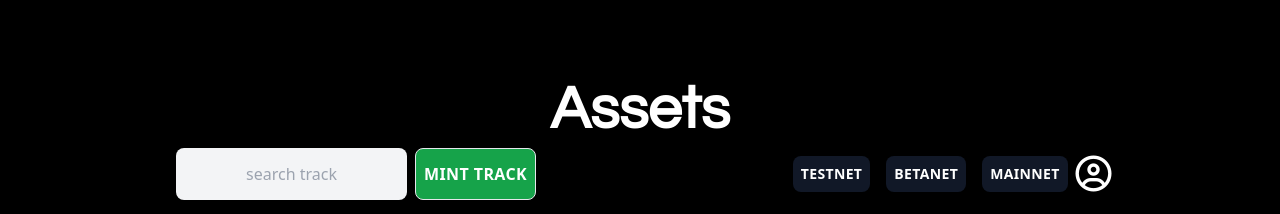
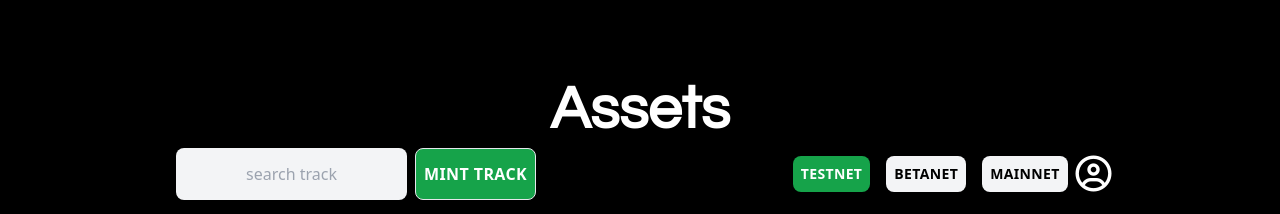
Before and after one commit to jaykhan-dev/vite-test, a Vue app: page /asa in a window 1280 px wide. Shown: the top 214 px of the page. Built offline with nearby package versions, Linux system fonts and the light colour scheme; no server answers.

Commit message:
switched name to eternal blue

```diff
--- a/index.html
+++ b/index.html
@@ -4,7 +4,7 @@
     <meta charset="UTF-8" />
     <link rel="icon" href="/favicon.ico" />
     <meta name="viewport" content="width=device-width, initial-scale=1.0" />
-    <title>EBLU</title>
+    <title>EBLUE</title>
     <link rel="stylesheet" href="https://cdnjs.cloudflare.com/ajax/libs/font-awesome/6.0.0-beta3/css/all.min.css"
         integrity="sha512-Fo3rlrZj/k7ujTnHg4CGR2D7kSs0v4LLanw2qksYuRlEzO+tcaEPQogQ0KaoGN26/zrn20ImR1DfuLWnOo7aBA=="
         crossorigin="anonymous"
--- a/src/components/ASA.vue
+++ b/src/components/ASA.vue
@@ -15,9 +15,9 @@
             </div>
 
             <div class="flex font-bold tracking-wide items-center">
-                <button class="p-2 m-2 bg-gray-900 rounded-lg hover:bg-blue-500 duration-300 text-white text-sm uppercase tracking-wide font-bold" type="button">TestNet</button>
-                <button class="p-2 m-2 bg-gray-900 rounded-lg hover:bg-blue-500 duration-300 text-white text-sm uppercase tracking-wide font-bold" type="button">BetaNet</button>
-                <button class="p-2 m-2 bg-gray-900 rounded-lg hover:bg-blue-500 duration-300 text-white text-sm uppercase tracking-wide font-bold" type="button">MainNet</button>
+                <button class="p-2 m-2 bg-green-600 rounded-lg hover:bg-blue-500 duration-300 text-white text-sm uppercase tracking-wide font-bold" type="button">TestNet</button>
+                <button class="p-2 m-2 bg-gray-100 rounded-lg hover:bg-blue-500 duration-300 text-black text-sm uppercase tracking-wide font-bold" type="button">BetaNet</button>
+                <button class="p-2 m-2 bg-gray-100 rounded-lg hover:bg-blue-500 duration-300 text-black text-sm uppercase tracking-wide font-bold" type="button">MainNet</button>
                 <div class=""><i class="far fa-user-circle dark:text-white text-4xl"></i></div>
             </div>
 
--- a/src/components/Mint.vue
+++ b/src/components/Mint.vue
@@ -1,6 +1,6 @@
 <template>
-<h1 class="text-6xl tracking-wide font-bold text-center dark:bg-black dark:text-white">Create Asset</h1>
-<div class="dark:bg-black dark:text-white dark:duration-300 flex justify-center">
+<h1 class="text-6xl tracking-wide font-bold text-center dark:bg-black dark:text-white">Mint Track</h1>
+<div class="dark:bg-black dark:text-white dark:duration-300 flex justify-center lg:h-screen">
 
     <div class="grid lg:grid-cols-2 lg:w-3/4 gap-2 py-20">
         <form action="" class="">
--- a/src/components/hero.vue
+++ b/src/components/hero.vue
@@ -2,7 +2,7 @@
     <div class="flex justify-center dark:bg-black dark:text-white dark:duration-300">
         <div class="text-center mt-20">
             <p class="uppercase text-2xl">NFT Project</p>
-            <h1 class="lg:text-8xl text-6xl font-bold" id="main-title">Eternal Blu</h1>
+            <h1 class="lg:text-8xl text-6xl font-bold" id="main-title">Eternal Blue</h1>
             <p class="mt-12 text-2xl">On the Algorand blockchain
             </p>
         </div>
```
